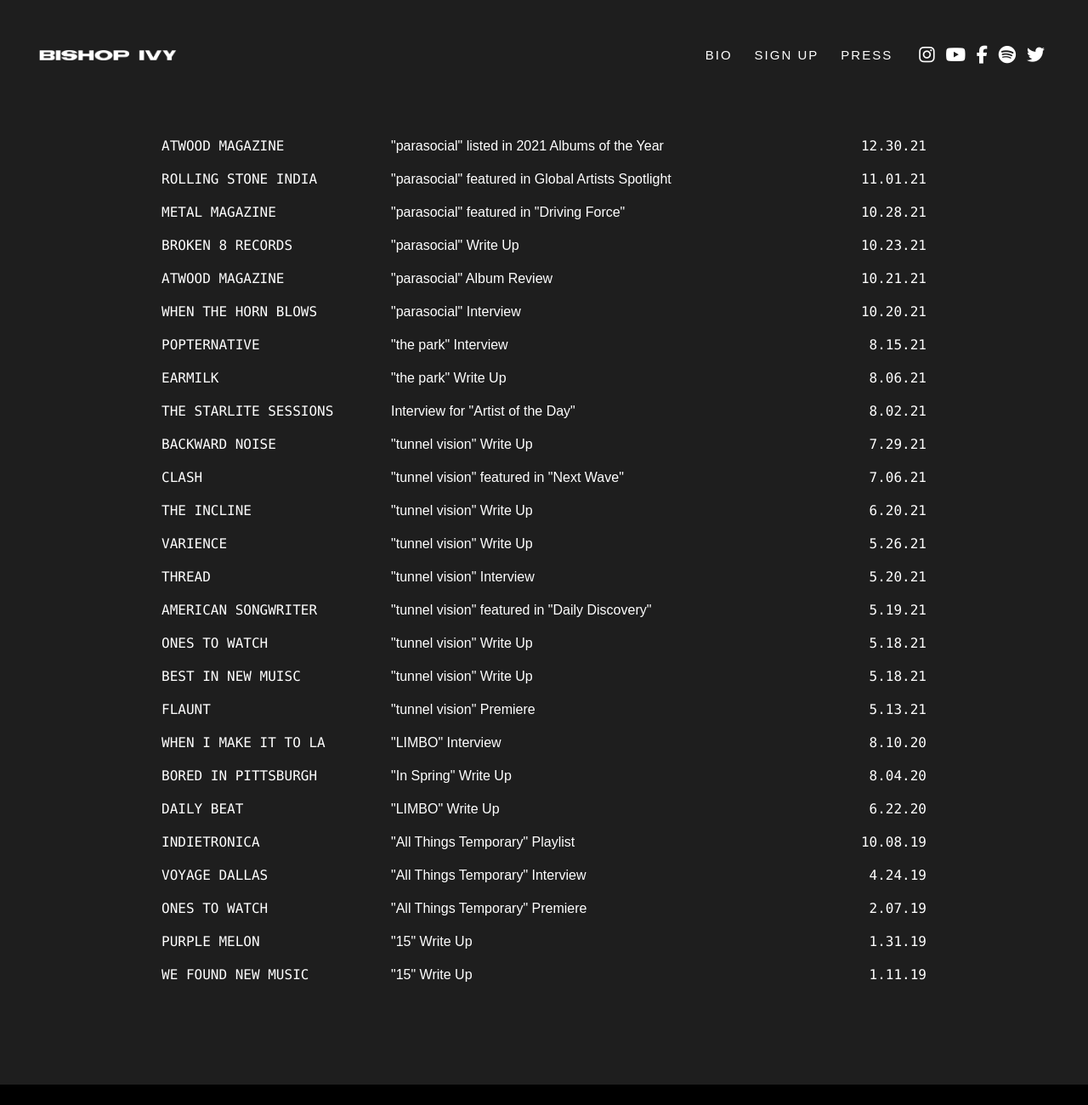
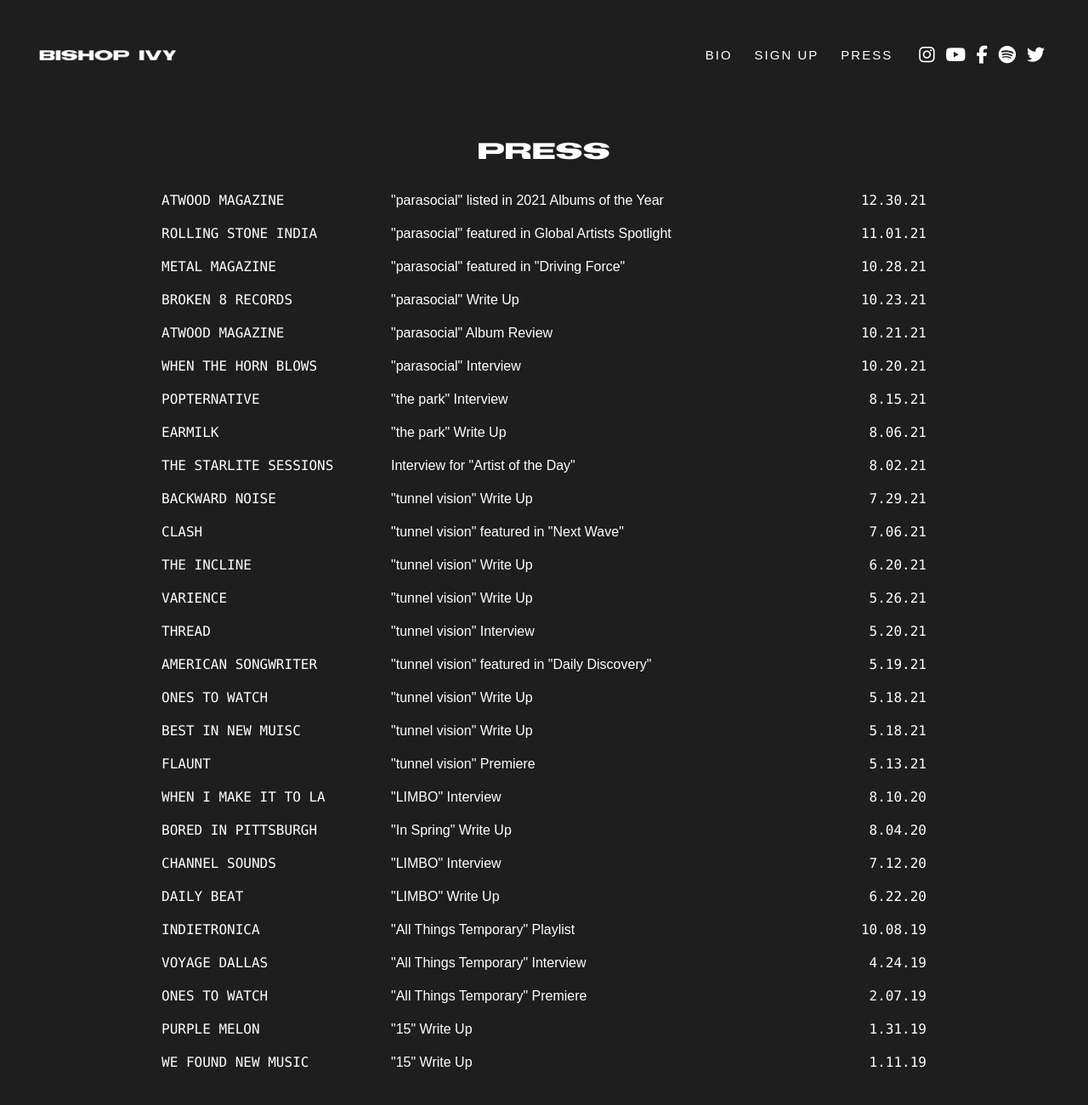
Before and after one commit to bishopivy/bishopivy.github.io, a plain HTML site: page press/index.html in a window 1280 px wide. Shown: the top 1300 px of the page at 85% size. Drawn offline with Linux system fonts and the light colour scheme; a web font is replaced by a local one.

Commit message:
added press header

```diff
--- a/press/index.html
+++ b/press/index.html
@@ -15,7 +15,12 @@
 	<iframe src="../header.html" scrolling="no" frameBorder=0 class="header-iframe"></iframe>
 	<div class="mobile-break" style="height: 100px"></div>
 
+
     <div class = "press-block">
+        <div style="font-family: 'ts_blockbold';
+                    text-align: center;
+                    margin-bottom: 30px;
+                    font-size: 30px">Press</div>
         <a href="https://atwoodmagazine.com/2021-albums-of-the-year/"
             target="_blank";
             class="press-row">
@@ -158,6 +163,14 @@
             <span class="press-c">"In Spring" Write Up</span>
             <span class = "press-r">8.04.20</span>
         </a>
+        <a href="https://www.channelsounds.com/post/exclusive-channel-sounds-interview-with-bishop-ivy-on-youth-and-his-latest-ep-limbo"
+            target="_blank";
+            class="press-row">
+            <span class="press-l">Channel Sounds</span>
+            <span class="press-c">"LIMBO" Interview</span>
+            <span class = "press-r">7.12.20</span>
+        </a>
+
         <a href="https://daily-beat.com/bishop-ivy-unleashesh-a-new-record-limbo/"
             target="_blank";
             class="press-row">
```
